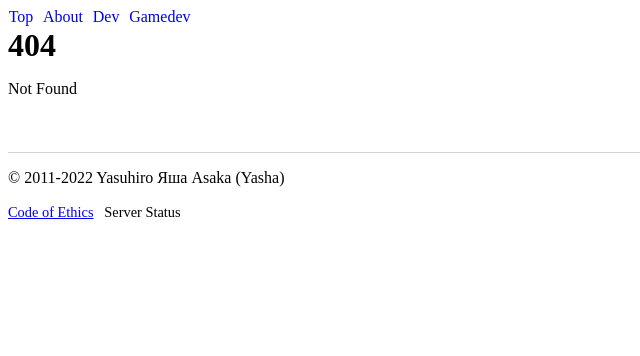
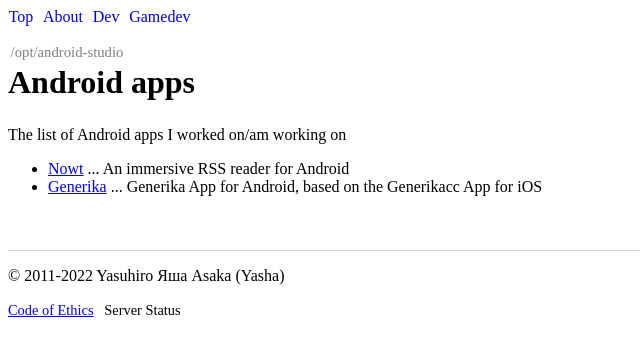
Before and after one commit to grauwoelfchen/hackhorge, a SvelteKit app: page /opt/android-studio in a window 1280 px wide. Before the commit this address had no page. Shown: the top 356 px of the page, without its empty margins (0-640 px from the left). Built offline with nearby package versions, Linux system fonts and the light colour scheme.

Commit message:
Add /opt/android-studio

```diff
--- /dev/null
+++ b/src/routes/opt/android-studio/+page.svelte
@@ -0,0 +1,13 @@
+<script>
+  import "../../../page.css";
+</script>
+
+<span class="path">/opt/android-studio</span>
+<h1>Android apps</h1>
+<div>
+  <p>The list of Android apps I worked on/am working on</p>
+  <ul>
+    <li><a href="https://github.com/grauwoelfchen/nowt">Nowt</a> ... An immersive RSS reader for Android</li>
+    <li><a href="https://play.google.com/store/apps/details?id=org.oddb.generika">Generika</a> ... Generika App for Android, based on the Generikacc App for iOS</li>
+  </ul>
+</div>
```
